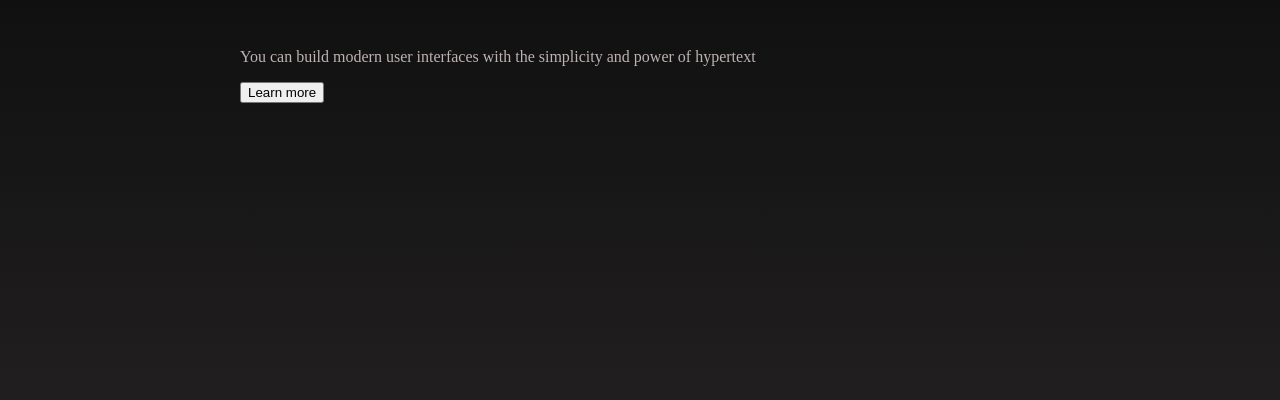
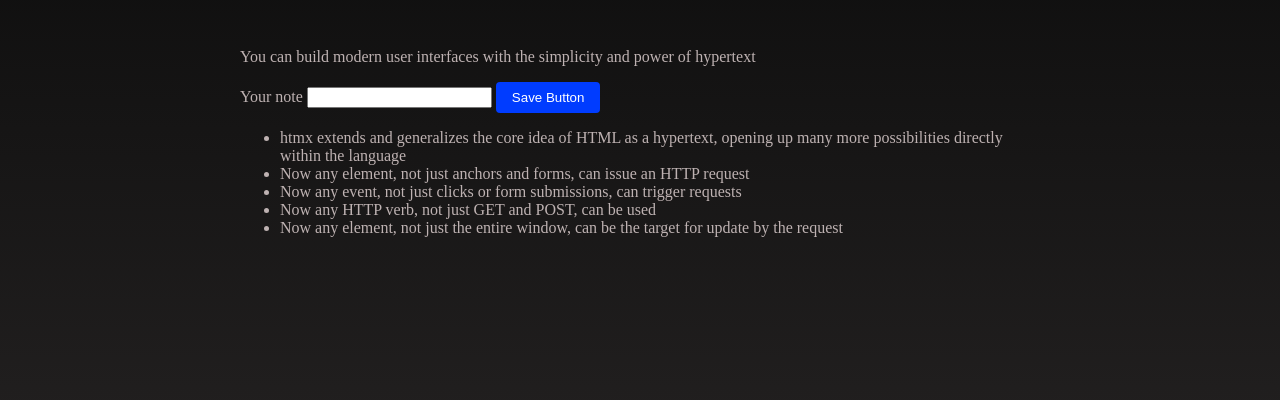
Before and after one commit to henkkapoika/HTMX, a PHP site: page / in a window 1280 px wide. Shown: the part 128-528 px from the top of the page. Run offline with PHP 8.4, Linux system fonts and the light colour scheme.

Commit message:
koulupvä2

```diff
--- /dev/null
+++ b/src/eka_HTMX/funcs.php
@@ -0,0 +1,38 @@
+<?php
+
+function generateList(){
+    // haetaan tietokannasta data
+    // leivotaan dataa
+    // generoidaan datasta html-koodia
+    // echo palauttaa html-koodin
+
+    // "haetaan" tietokannasta
+    $data = "htmx extends and generalizes the core idea of HTML as a hypertext, opening up many more possibilities directly within the language
+    Now any element, not just anchors and forms, can issue an HTTP request
+    Now any event, not just clicks or form submissions, can trigger requests
+    Now any HTTP verb, not just GET and POST, can be used
+    Now any element, not just the entire window, can be the target for update by the request";
+
+    // Nyt $data:n sisällöstä halutaan generoida html-lista
+    // jokaisen rivin lopussa on \n (rivinvaihto)
+
+    // explode-funktio ottaa annetun string-datan ($data)
+    // ja jakaa sen taulukkoon (array) annetun merkin ("\n") perusteella
+    $lines = explode("\n", $data);
+
+    // luodaan html-koodi
+    echo "<ul>";
+
+    // tässä luodaan li-elementit, $lines-arrayn datasta (silmukalla)
+    foreach ($lines as $line) {
+        // Silmukan sisällä laitetaan $line li-elementin sisälle.
+        // trim poistaa välilyönnit alusta ja lopusta
+        // htmlspecialchars estää XSS ja käsittelee sisällön tekstinä
+        echo "<li>" . htmlspecialchars(trim($line)) . "</li>";
+    }
+
+    echo "</ul>"; // <- Added missing semicolon
+
+    // generateList päättyy
+}
+?>
--- a/src/eka_HTMX/index.php
+++ b/src/eka_HTMX/index.php
@@ -1,9 +1,13 @@
+<?php
+include 'funcs.php';
+?>
 <html lang="en">
 <head>
     <meta charset="UTF-8">
     <meta name="viewport" content="width=device-width, initial-scale=1.0">
     <title>eka HTMX</title>
     <link rel="stylesheet" href="style.css">
+    <script src="https://unpkg.com/htmx.org@2.0.1" integrity="sha384-QWGpdj554B4ETpJJC9z+ZHJcA/i59TyjxEPXiiUgN2WmTyV5OEZWCD6gQhgkdpB/" crossorigin="anonymous"></script>
 </head>
 <body>
     <header id="main-header">
@@ -12,7 +16,15 @@
     </header>
     <main>
         <p>You can build modern user interfaces with the simplicity and power of hypertext</p>
-        <button>Learn more</button>
+        <form hx-post="note.php">
+            <label for="note">Your note</label>
+            <input type="text" id="note" name="note">
+            <button>Save Button</button>
+        </form>
+        <?php //generateList(); ?>
+        <?php include 'info.php'; ?>
+        <!--<button hx-get="info.php" hx-trigger="mouseenter[ctrlKey] once, click" hx-target="main" hx-swap="beforeend">Learn more</button>
+        -->
     </main>
 </body>
 </html>
--- /dev/null
+++ b/src/eka_HTMX/info.php
@@ -0,0 +1,36 @@
+<?php
+// haetaan tietokannasta data
+// leivotaan dataa
+// generoidaan datasta html-koodia
+// echo palauttaa html-koodin
+
+// "haetaan" tietokannasta
+$data = "htmx extends and generalizes the core idea of HTML as a hypertext, opening up many more possibilities directly within the language
+Now any element, not just anchors and forms, can issue an HTTP request
+Now any event, not just clicks or form submissions, can trigger requests
+Now any HTTP verb, not just GET and POST, can be used
+Now any element, not just the entire window, can be the target for update by the request";
+
+// Nyt $data:n sisällöstä halutaan generoida html-lista
+// jokaisen rivin lopussa on \n (rivinvaihto)
+
+// explode-funktio ottaa annetun string-datan ($data)
+// ja jakaa sen taulukkoon (array) annetun merkin ("\n") perusteella
+$lines = explode("\n", $data);
+
+// luodaan html-koodi
+
+echo "<ul>";
+
+// tässä luodaan li-elementit, $lines-arrayn datasta (silmukalla)
+foreach ($lines as $line) {
+    // Silmukan sisällä laitetaan $line li-elementin sisälle.
+    // trim poistaa välilyönnit alusta ja lopusta
+    // htmlspecialchars estää XSS ja käsittelee sisällön tekstinä
+    echo "<li>" . htmlspecialchars(trim($line)) . "</li>";
+}
+
+echo "</ul>";
+
+
+?>
--- a/src/eka_HTMX/style.css
+++ b/src/eka_HTMX/style.css
@@ -21,3 +21,12 @@ main,
     border-radius: 8rem;
     margin-top: 15px;
 }
+
+main button {
+    padding: 0.5rem 1rem;
+    border: none;
+    border-radius: 0.25rem;
+    background-color: rgb(0, 60, 255);
+    color: #fff;
+    cursor: pointer;
+}
```
Also changed, not shown: src/eka_HTMX/note.php (added, +14 -0 lines).
